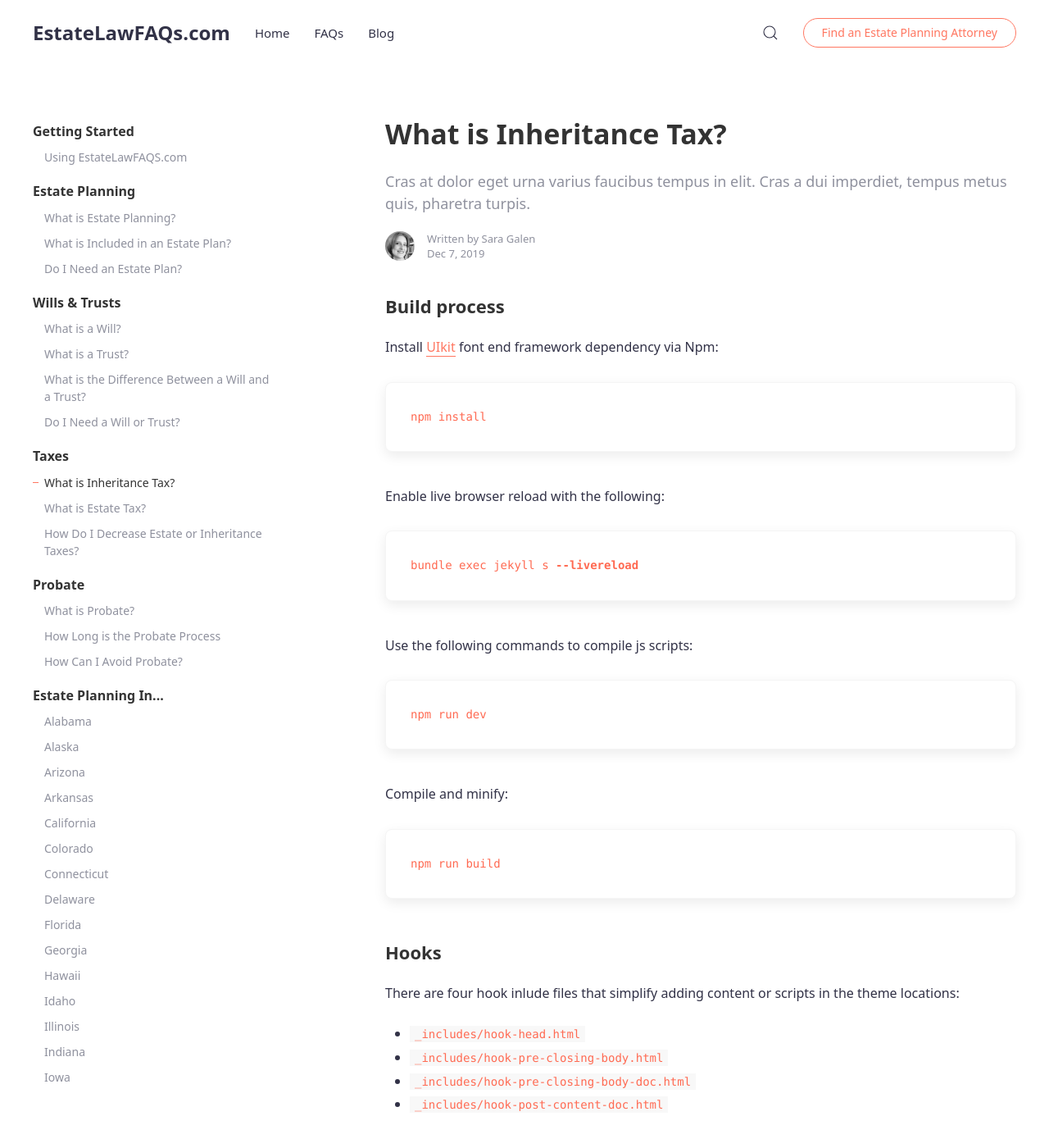
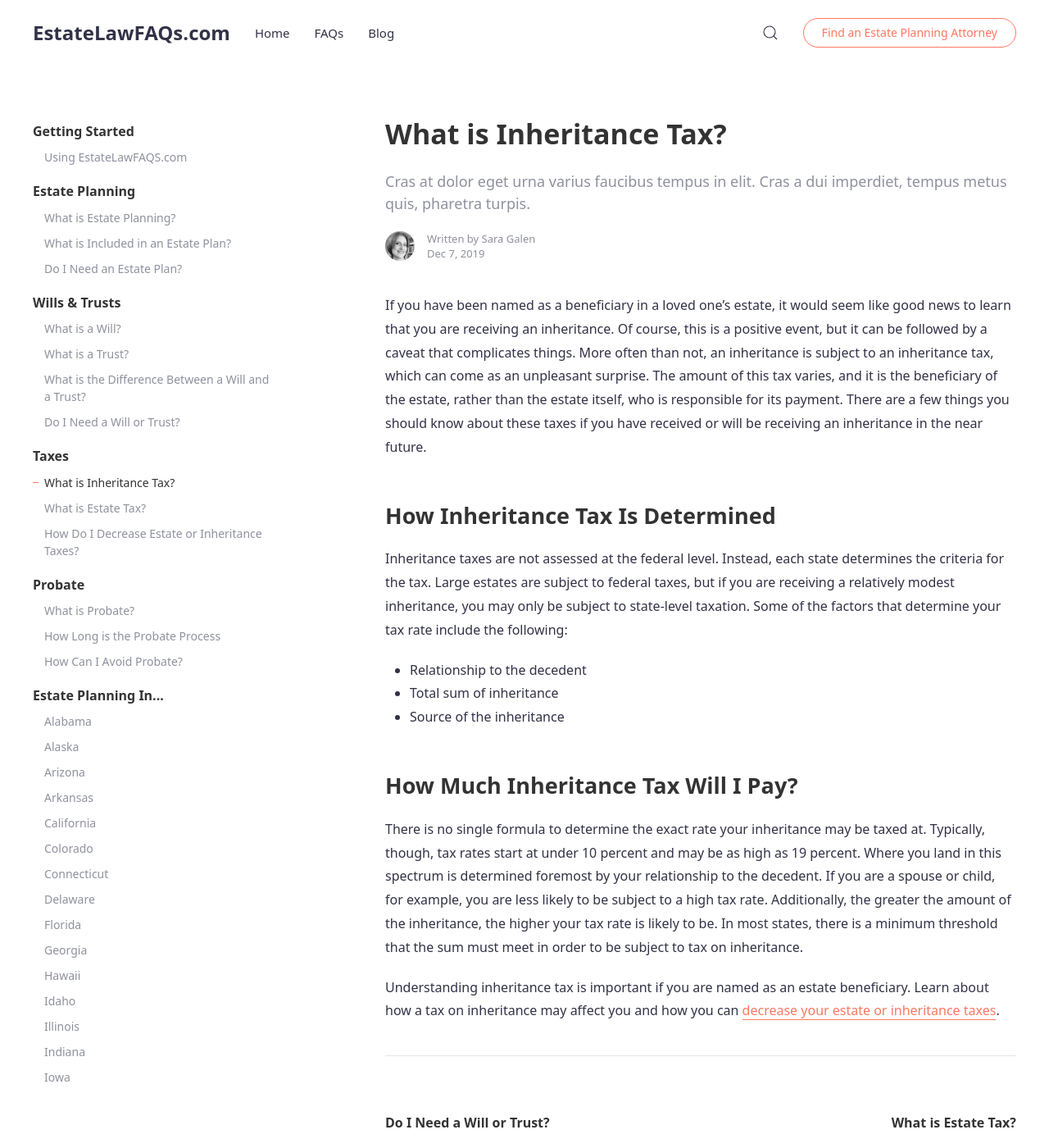
Before and after one commit to zac-heisey/docs-jekyll-theme, a Jekyll site: the page built from _docs/what-is-inheritance-tax.md, in a window 1280 px wide and 1400 px high. Shown: the whole window at 82% size. Built offline with Jekyll 4.4.1, drawn with Linux system fonts in a browser that asks for light colours.

Commit message:
Update from Forestry.io Zac Heisey updated _docs/what-is-inheritance-tax.md

````diff
--- a/_docs/what-is-inheritance-tax.md
+++ b/_docs/what-is-inheritance-tax.md
@@ -1,32 +1,24 @@
 ---
 title: What is Inheritance Tax?
-subtitle: Cras at dolor eget urna varius faucibus tempus in elit. Cras a dui imperdiet, tempus metus quis, pharetra turpis.
-tags: [Taxes]
+subtitle: Cras at dolor eget urna varius faucibus tempus in elit. Cras a dui imperdiet,
+  tempus metus quis, pharetra turpis.
+tags:
+- Taxes
 author: sara
+
 ---
+If you have been named as a beneficiary in a loved one’s estate, it would seem like good news to learn that you are receiving an inheritance. Of course, this is a positive event, but it can be followed by a caveat that complicates things. More often than not, an inheritance is subject to an inheritance tax, which can come as an unpleasant surprise. The amount of this tax varies, and it is the beneficiary of the estate, rather than the estate itself, who is responsible for its payment. There are a few things you should know about these taxes if you have received or will be receiving an inheritance in the near future.
 
-### Build process
-Install [UIkit](https://getuikit.com/) font end framework dependency via Npm:
-```bash
-npm install
-```
-Enable live browser reload with the following:
-```bash
-bundle exec jekyll s --livereload
-```
+## How Inheritance Tax Is Determined
 
-Use the following commands to compile js scripts:
-```bash
-npm run dev
-```
-Compile and minify:
-```bash
-npm run build
-```
+Inheritance taxes are not assessed at the federal level. Instead, each state determines the criteria for the tax. Large estates are subject to federal taxes, but if you are receiving a relatively modest inheritance, you may only be subject to state-level taxation. Some of the factors that determine your tax rate include the following:
 
-### Hooks
-There are four hook inlude files that simplify adding content or scripts in the theme locations:
-- `_includes/hook-head.html`
-- `_includes/hook-pre-closing-body.html`
-- `_includes/hook-pre-closing-body-doc.html`
-- `_includes/hook-post-content-doc.html`
+* Relationship to the decedent
+* Total sum of inheritance
+* Source of the inheritance
+
+## How Much Inheritance Tax Will I Pay?
+
+There is no single formula to determine the exact rate your inheritance may be taxed at. Typically, though, tax rates start at under 10 percent and may be as high as 19 percent. Where you land in this spectrum is determined foremost by your relationship to the decedent. If you are a spouse or child, for example, you are less likely to be subject to a high tax rate. Additionally, the greater the amount of the inheritance, the higher your tax rate is likely to be. In most states, there is a minimum threshold that the sum must meet in order to be subject to tax on inheritance.
+
+Understanding inheritance tax is important if you are named as an estate beneficiary. Learn about how a tax on inheritance may affect you and how you can [decrease your estate or inheritance taxes](/docs/how-do-i-decrease-estate-inheritance-taxes/).
````
